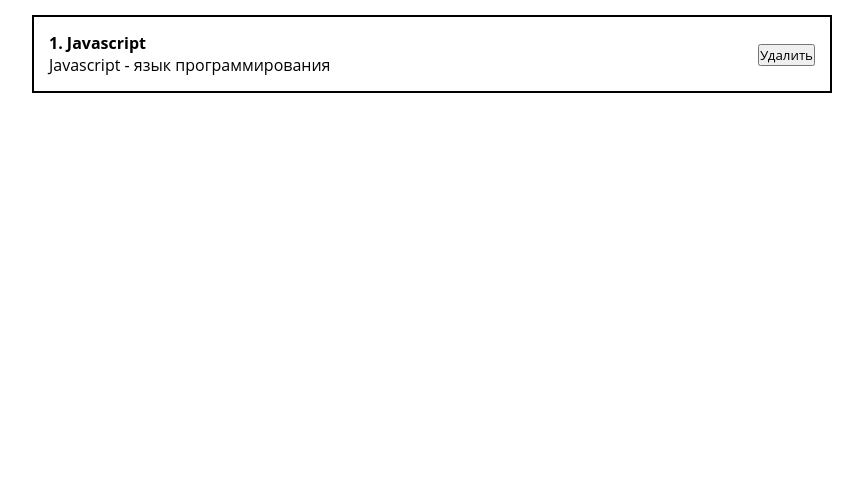
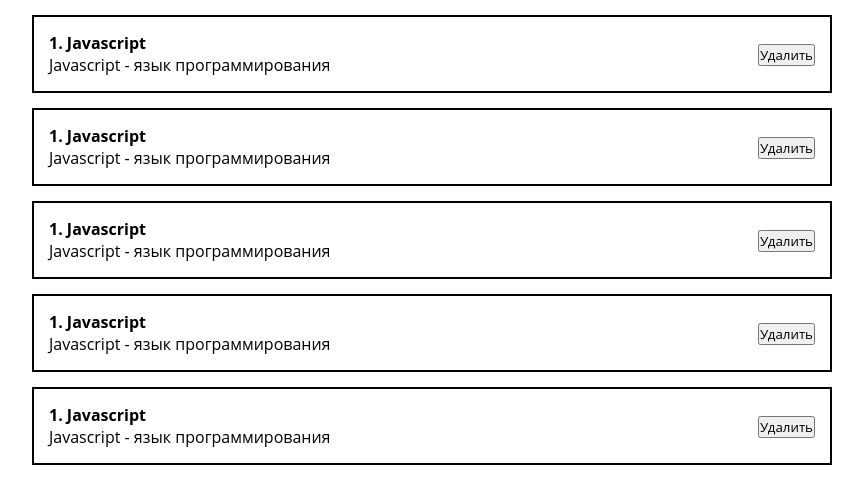
Before and after one commit to Sparow2021/RepeatReact, a React (Create React App) app: page / in a window 1280 px wide. Shown: the top 504 px of the page, without its empty margins (208-1071 px from the left). Built offline with nearby package versions, Linux system fonts and the light colour scheme.

Commit message:
PostItem

```diff
--- a/src/App.js
+++ b/src/App.js
@@ -1,18 +1,15 @@
 import React from "react";
+import PostItem from "./components/PostItem";
 import './styles/App.css'
 
 function App() {
   return (
     <div className="App">
-      <div className="post">
-        <div className="post__content">
-          <strong>1. Javascript</strong>
-          <div>Javascript - язык программирования</div>
-        </div>
-        <div className="post__btn">
-          <button>Удалить</button>
-        </div>
-      </div>
+      <PostItem/>
+      <PostItem/>
+      <PostItem/>
+      <PostItem/>
+      <PostItem/>
     </div>
   );
 }
--- /dev/null
+++ b/src/components/PostItem.jsx
@@ -0,0 +1,16 @@
+import React from 'react';
+
+const PostItem = () => {
+    return (
+    <div className="post">
+        <div className="post__content">
+            <strong>1. Javascript</strong>
+            <div>Javascript - язык программирования</div>
+        </div>
+        <div className="post__btn">
+            <button>Удалить</button>
+        </div>
+    </div>);
+}
+
+export default PostItem;
```
